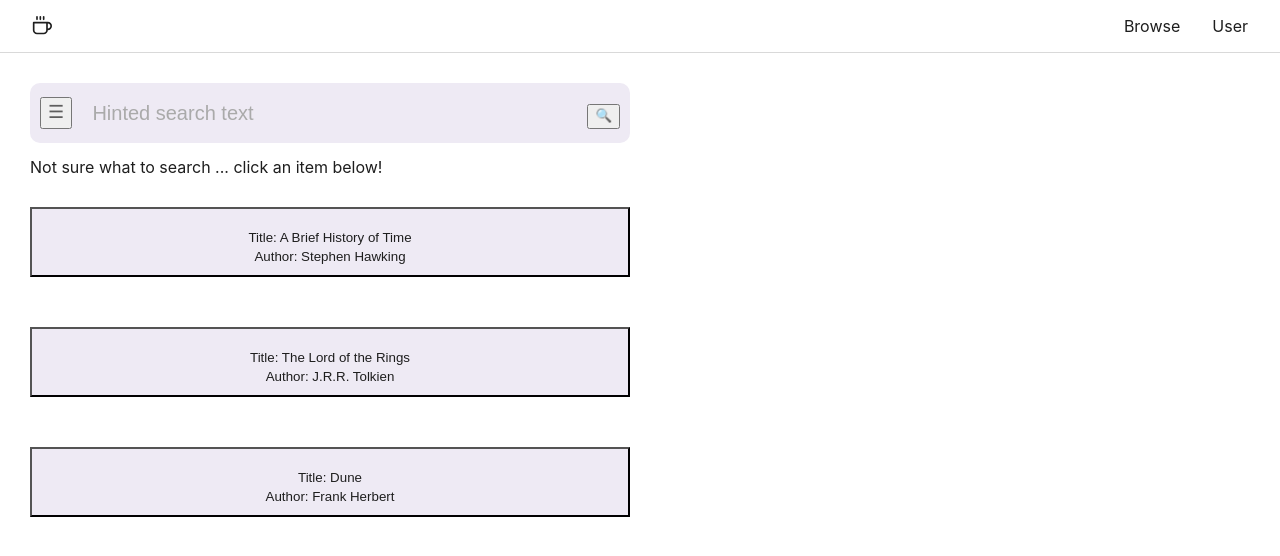
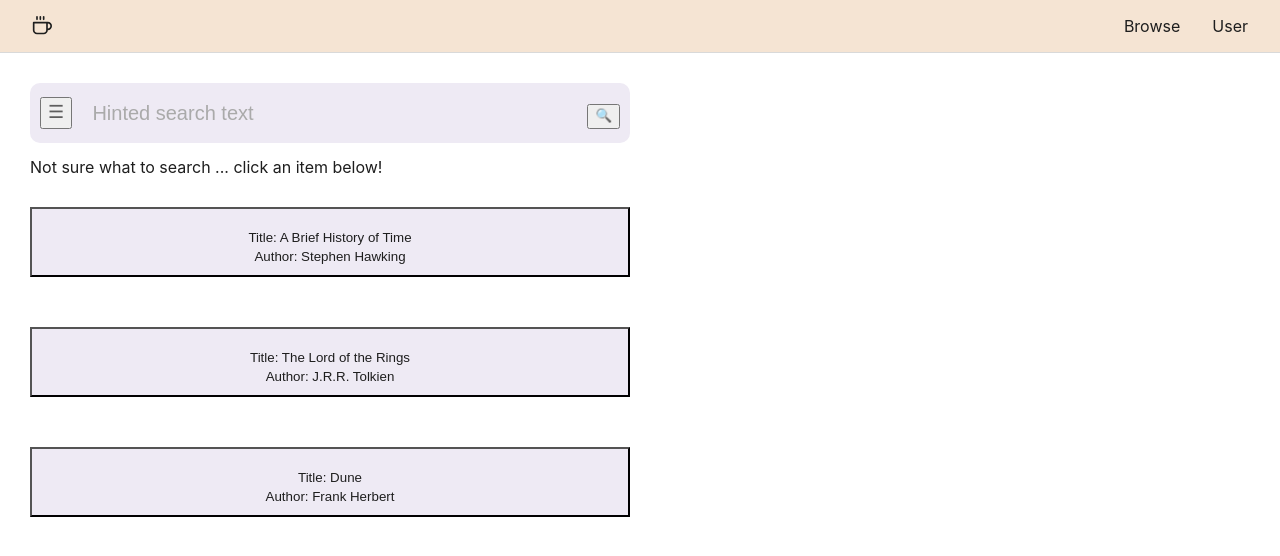
Before and after one commit to enibalo/MyBookList, a React (Vite) app in the folder frontend/: page /browse in a window 1280 px wide. Shown: the top 556 px of the page. Built offline with nearby package versions, Linux system fonts and the light colour scheme.

Commit message:
edit header color

```diff
--- a/frontend/src/styles/Header.module.css
+++ b/frontend/src/styles/Header.module.css
@@ -4,6 +4,7 @@
   justify-content: space-between;
   align-items: center;
   border-bottom: 1px solid #d9d9d9;
+  background-color: #f5e4d3;
 }
 
 .ul {
```
